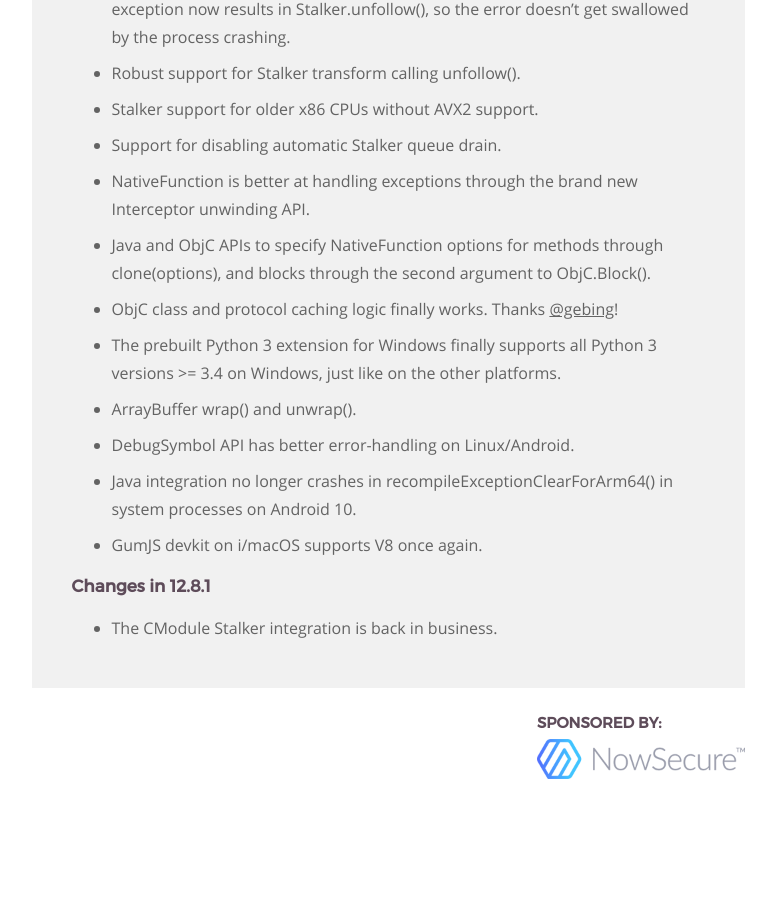
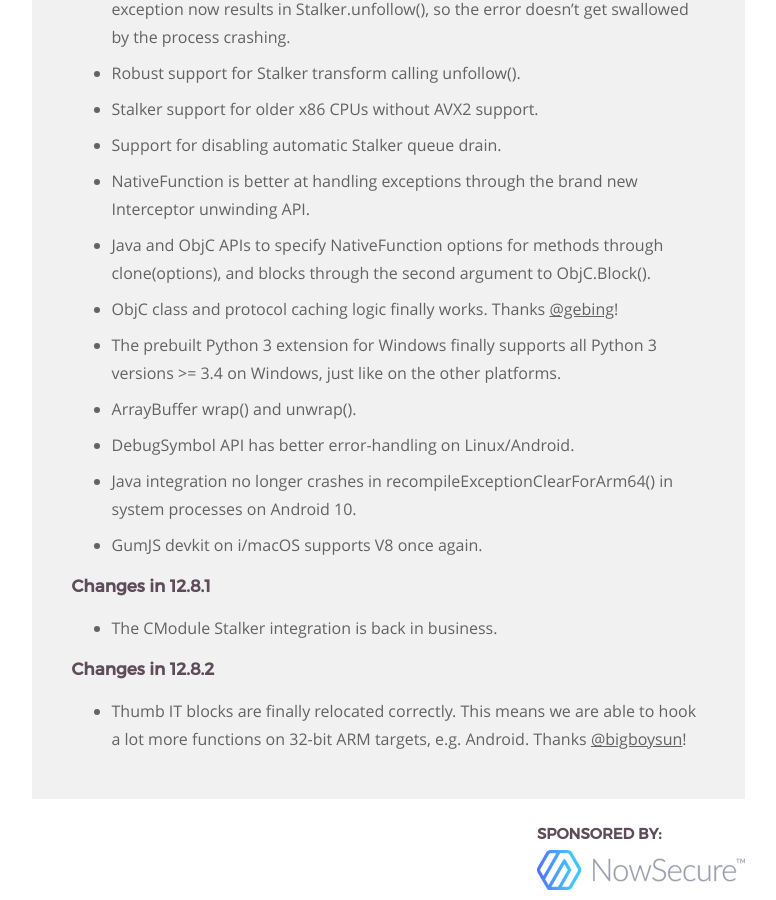
Before and after one commit to frida/frida-website, a Jekyll site: the page built from _posts/2019-12-18-frida-12-8-released.markdown, in a window 1280 px wide and 900 px high, scrolled down 4180 px. Shown: the whole window, without its empty margins (364-1140 px from the left). Built offline with Jekyll 4.4.1, drawn with Linux system fonts in a browser that asks for light colours; before the commit the page ends 4969 px from its top, so only the background shows below that.

Commit message:
Summarize changes in 12.8.2

```diff
--- a/_posts/2019-12-18-frida-12-8-released.markdown
+++ b/_posts/2019-12-18-frida-12-8-released.markdown
@@ -182,6 +182,13 @@ and helping shape the unwrap() feature.
 
 - The CModule Stalker integration is back in business.
 
+### Changes in 12.8.2
+
+- Thumb IT blocks are finally relocated correctly. This means we are able to
+  hook a lot more functions on 32-bit ARM targets, e.g. Android. Thanks
+  [@bigboysun][]!
+
+
 [Stalker]: /docs/javascript-api/#stalker
 [started]: /news/2017/08/25/frida-10-5-released/
 [AirSpy]: https://github.com/nowsecure/airspy
@@ -191,3 +198,4 @@ and helping shape the unwrap() feature.
 [@DaveManouchehri]: https://twitter.com/DaveManouchehri
 [@CodeColorist]: https://twitter.com/CodeColorist
 [@gebing]: https://github.com/gebing
+[@bigboysun]: https://github.com/bigboysun
```
